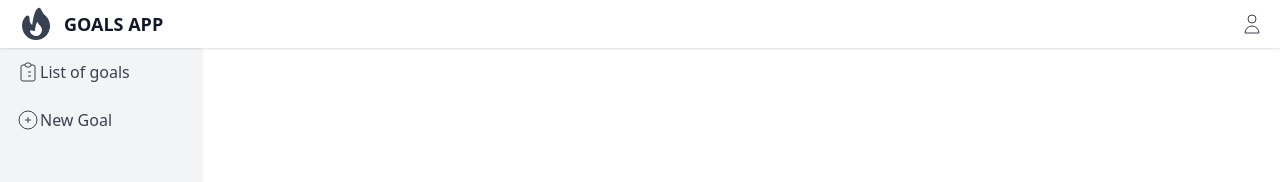
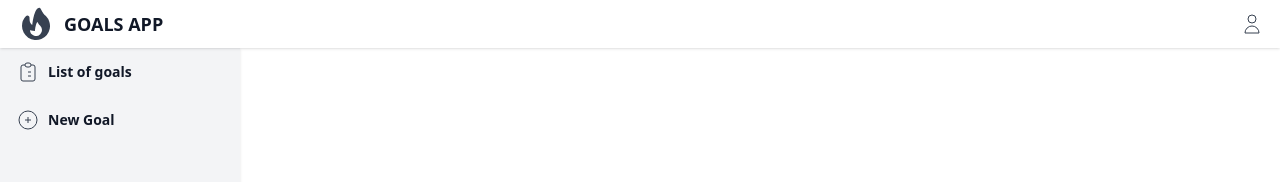
Before and after one commit to mbermudez24/Goals-App, a React (Create React App) app: page / in a window 1280 px wide. Shown: the top 182 px of the page. Built offline with nearby package versions, Linux system fonts and the light colour scheme.

Commit message:
Modified the .css files of the components to .module.css to make the styles local and avoid conflicts. Also made the necessary modifications to the components

```diff
--- a/src/components/shared/Footer.js
+++ b/src/components/shared/Footer.js
@@ -1,7 +1,7 @@
-import './Footer.css'
+import styles from './Footer.module.css'
 function Footer() {
     return (
-        <footer className="footer">
+        <footer className={styles.footer}>
             <small>Developed adn Designed by Manuel Bermúdez. &copy; 2023. All rights reserved </small>
         </footer>
     );
--- a/src/components/shared/Header.js
+++ b/src/components/shared/Header.js
@@ -1,21 +1,23 @@
 import React from "react";
 import { ReactComponent as LogoSVG } from "../../img/logo.svg";
 import { ReactComponent as ProfileSVG } from "../../img/profile.svg";
-import './Header.css';
+import styles from './Header.module.css';
+import Link from "./Link";
 
 function Header() {
     return (
-        <header className="header" >
-            <div className="container" >
-                <LogoSVG className="logo" />
-                <a className="title" href="/">
+        <header className={styles.header} >
+            <div className={styles.container} >
+                <LogoSVG className={styles.logo} />
+                <a className={styles.title} href="/">
                     Goals App
                 </a>
             </div>
             <nav className="">
-                <a href="/profile" className="link">
-                    <ProfileSVG className="icon" />
-                </a>
+                <Link
+                    href="/profile"
+                    Icon={ProfileSVG}
+                />
             </nav>
         </header>
     );
--- a/src/components/shared/Header.css
+++ b/src/components/shared/Header.module.css
@@ -13,11 +13,3 @@
 .title {
     @apply text-lg font-semibold text-gray-900 uppercase;
 }
-
-.link {
-    @apply flex items-center px-4 h-xl hover:bg-gray-200;
-}
-
-.icon {
-    @apply h-6 w-6;
-}
--- a/src/components/shared/Link.js
+++ b/src/components/shared/Link.js
@@ -1,8 +1,10 @@
-function Link({ children, text, href }) {
+import styles from './Link.module.css'
+
+function Link({ Icon, text, href }) {
     return (
-        <a href={href} className="link">
-            {children}
-            <span>{text}</span>
+        <a href={href} className={styles.link}>
+            <Icon className={styles.icon} />
+            {text && <span className={styles.text}>{text}</span>}
         </a>
     );
 }
--- /dev/null
+++ b/src/components/shared/Link.module.css
@@ -0,0 +1,11 @@
+.icon {
+    @apply h-6 w-6;
+}
+
+.link {
+    @apply flex items-center px-4 h-xl hover:bg-gray-200;
+}
+
+.text {
+    @apply ml-2 text-sm font-semibold text-gray-900;
+}
--- a/src/components/shared/Principal.js
+++ b/src/components/shared/Principal.js
@@ -1,19 +1,23 @@
-import './Principal.css'
+import styles from './Principal.module.css'
 import Link from './Link';
 import { ReactComponent as ListSVG } from "../../img/list.svg";
 import { ReactComponent as NewSVG } from "../../img/new.svg";
 
 function Principal({ children }) {
     return (
-        <div className="principal">
-            <aside className='aside'>
-                <Link href="/lista" text="List of goals">
-                    <ListSVG className='icon' />
-                </Link>
-                <Link href="/create" text="New Goal">
-                    <NewSVG className='icon' />
-                </Link>
+        <div className={styles.principal}>
+            <aside className={styles.aside}>
+                <Link
+                    href="/lista"
+                    text="List of goals"
+                    Icon={ListSVG}
+                />
 
+                <Link
+                    href="/create"
+                    text="New Goal"
+                    Icon={NewSVG}
+                />
             </aside>
             <main className='main'>
                 {children}
```
Also changed, not shown: src/components/shared/Footer.module.css (renamed from src/components/shared/Footer.css), src/components/shared/Link.css (deleted), src/components/shared/Principal.module.css (renamed from src/components/shared/Principal.css).
